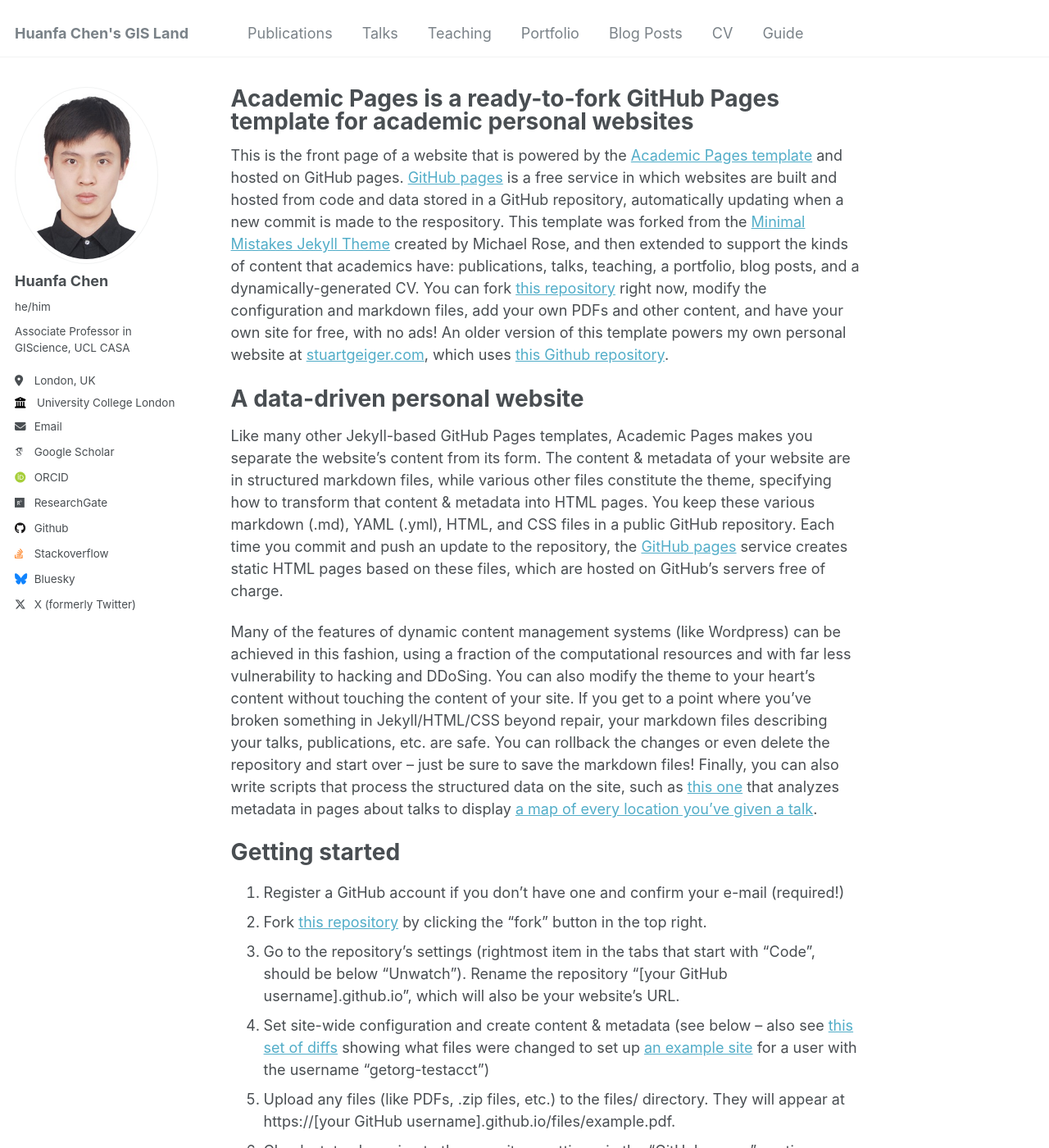
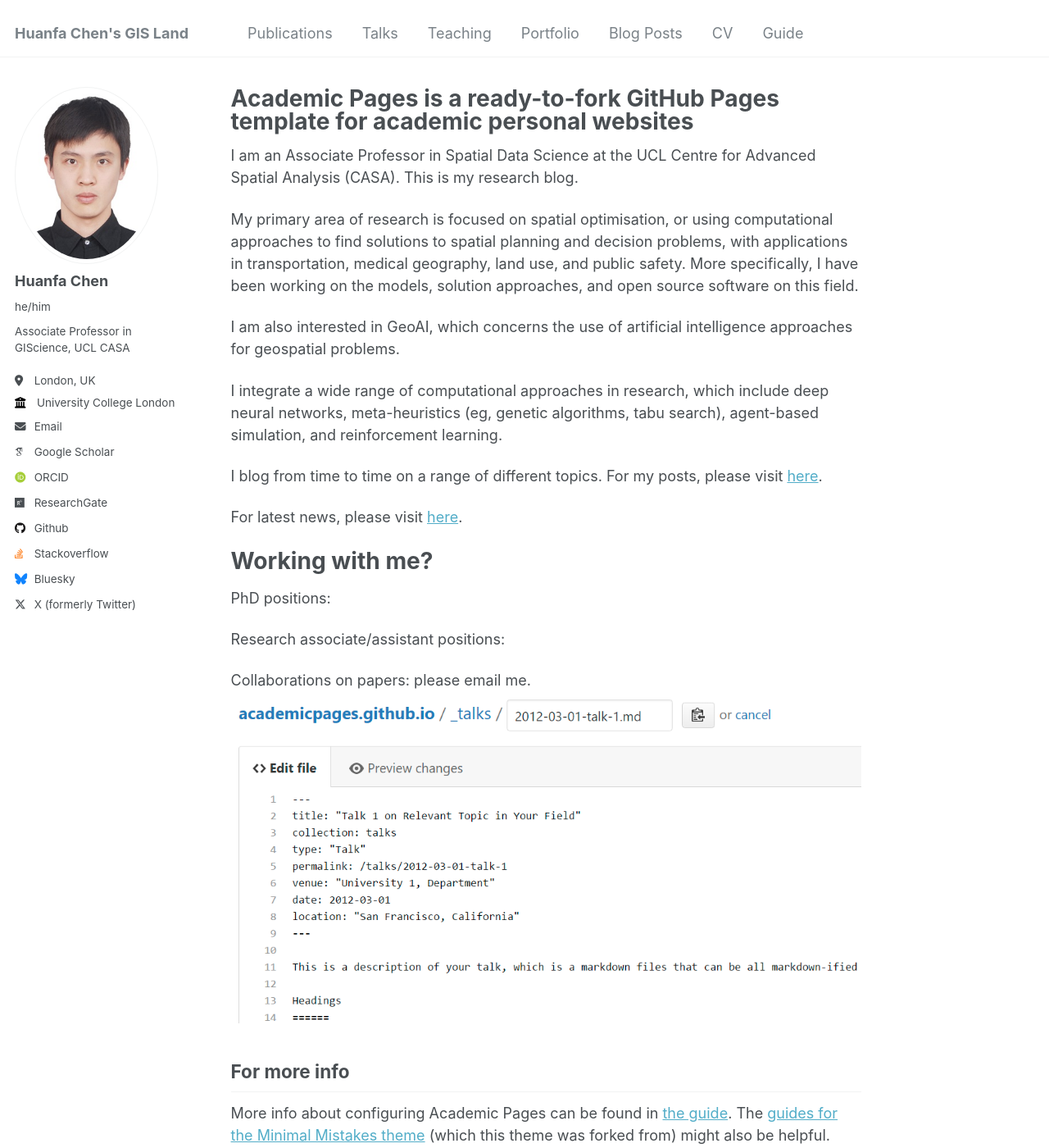
Before and after one commit to huanfachen/huanfachen.github.io, a Jekyll site: the page built from _pages/about.md, in a window 1280 px wide and 1400 px high. Shown: the whole window at 82% size. Built offline with Jekyll 4.4.1, drawn with Linux system fonts in a browser that asks for light colours; some web fonts are replaced; some of the changed text lies outside the part shown.

Commit message:
update about page

```diff
--- a/_pages/about.md
+++ b/_pages/about.md
@@ -7,41 +7,25 @@ redirect_from:
   - /about.html
 ---
 
-This is the front page of a website that is powered by the [Academic Pages template](https://github.com/academicpages/academicpages.github.io) and hosted on GitHub pages. [GitHub pages](https://pages.github.com) is a free service in which websites are built and hosted from code and data stored in a GitHub repository, automatically updating when a new commit is made to the respository. This template was forked from the [Minimal Mistakes Jekyll Theme](https://mmistakes.github.io/minimal-mistakes/) created by Michael Rose, and then extended to support the kinds of content that academics have: publications, talks, teaching, a portfolio, blog posts, and a dynamically-generated CV. You can fork [this repository](https://github.com/academicpages/academicpages.github.io) right now, modify the configuration and markdown files, add your own PDFs and other content, and have your own site for free, with no ads! An older version of this template powers my own personal website at [stuartgeiger.com](http://stuartgeiger.com), which uses [this Github repository](https://github.com/staeiou/staeiou.github.io).
+I am an Associate Professor in Spatial Data Science at the UCL Centre for Advanced Spatial Analysis (CASA). This is my research blog.
 
-A data-driven personal website
-======
-Like many other Jekyll-based GitHub Pages templates, Academic Pages makes you separate the website's content from its form. The content & metadata of your website are in structured markdown files, while various other files constitute the theme, specifying how to transform that content & metadata into HTML pages. You keep these various markdown (.md), YAML (.yml), HTML, and CSS files in a public GitHub repository. Each time you commit and push an update to the repository, the [GitHub pages](https://pages.github.com/) service creates static HTML pages based on these files, which are hosted on GitHub's servers free of charge.
+My primary area of research is focused on spatial optimisation, or using computational approaches to find solutions to spatial planning and decision problems, with applications in transportation, medical geography, land use, and public safety. More specifically, I have been working on the models, solution approaches, and open source software on this field.
 
-Many of the features of dynamic content management systems (like Wordpress) can be achieved in this fashion, using a fraction of the computational resources and with far less vulnerability to hacking and DDoSing. You can also modify the theme to your heart's content without touching the content of your site. If you get to a point where you've broken something in Jekyll/HTML/CSS beyond repair, your markdown files describing your talks, publications, etc. are safe. You can rollback the changes or even delete the repository and start over -- just be sure to save the markdown files! Finally, you can also write scripts that process the structured data on the site, such as [this one](https://github.com/academicpages/academicpages.github.io/blob/master/talkmap.ipynb) that analyzes metadata in pages about talks to display [a map of every location you've given a talk](https://academicpages.github.io/talkmap.html).
+I am also interested in GeoAI, which concerns the use of artificial intelligence approaches for geospatial problems.
 
-Getting started
-======
-1. Register a GitHub account if you don't have one and confirm your e-mail (required!)
-1. Fork [this repository](https://github.com/academicpages/academicpages.github.io) by clicking the "fork" button in the top right.
-1. Go to the repository's settings (rightmost item in the tabs that start with "Code", should be below "Unwatch"). Rename the repository "[your GitHub username].github.io", which will also be your website's URL.
-1. Set site-wide configuration and create content & metadata (see below -- also see [this set of diffs](http://archive.is/3TPas) showing what files were changed to set up [an example site](https://getorg-testacct.github.io) for a user with the username "getorg-testacct")
-1. Upload any files (like PDFs, .zip files, etc.) to the files/ directory. They will appear at https://[your GitHub username].github.io/files/example.pdf.
-1. Check status by going to the repository settings, in the "GitHub pages" section
+I integrate a wide range of computational approaches in research, which include deep neural networks, meta-heuristics (eg, genetic algorithms, tabu search), agent-based simulation, and reinforcement learning.
 
-Site-wide configuration
-------
-The main configuration file for the site is in the base directory in [_config.yml](https://github.com/academicpages/academicpages.github.io/blob/master/_config.yml), which defines the content in the sidebars and other site-wide features. You will need to replace the default variables with ones about yourself and your site's github repository. The configuration file for the top menu is in [_data/navigation.yml](https://github.com/academicpages/academicpages.github.io/blob/master/_data/navigation.yml). For example, if you don't have a portfolio or blog posts, you can remove those items from that navigation.yml file to remove them from the header.
+I blog from time to time on a range of different topics. For my posts, please visit [here]().
 
-Create content & metadata
-------
-For site content, there is one markdown file for each type of content, which are stored in directories like _publications, _talks, _posts, _teaching, or _pages. For example, each talk is a markdown file in the [_talks directory](https://github.com/academicpages/academicpages.github.io/tree/master/_talks). At the top of each markdown file is structured data in YAML about the talk, which the theme will parse to do lots of cool stuff. The same structured data about a talk is used to generate the list of talks on the [Talks page](https://academicpages.github.io/talks), each [individual page](https://academicpages.github.io/talks/2012-03-01-talk-1) for specific talks, the talks section for the [CV page](https://academicpages.github.io/cv), and the [map of places you've given a talk](https://academicpages.github.io/talkmap.html) (if you run this [python file](https://github.com/academicpages/academicpages.github.io/blob/master/talkmap.py) or [Jupyter notebook](https://github.com/academicpages/academicpages.github.io/blob/master/talkmap.ipynb), which creates the HTML for the map based on the contents of the _talks directory).
+For latest news, please visit [here]().
 
-**Markdown generator**
+# Working with me?
 
-I have also created [a set of Jupyter notebooks](https://github.com/academicpages/academicpages.github.io/tree/master/markdown_generator
-) that converts a CSV containing structured data about talks or presentations into individual markdown files that will be properly formatted for the Academic Pages template. The sample CSVs in that directory are the ones I used to create my own personal website at stuartgeiger.com. My usual workflow is that I keep a spreadsheet of my publications and talks, then run the code in these notebooks to generate the markdown files, then commit and push them to the GitHub repository.
+PhD positions:
 
-How to edit your site's GitHub repository
-------
-Many people use a git client to create files on their local computer and then push them to GitHub's servers. If you are not familiar with git, you can directly edit these configuration and markdown files directly in the github.com interface. Navigate to a file (like [this one](https://github.com/academicpages/academicpages.github.io/blob/master/_talks/2012-03-01-talk-1.md) and click the pencil icon in the top right of the content preview (to the right of the "Raw | Blame | History" buttons). You can delete a file by clicking the trashcan icon to the right of the pencil icon. You can also create new files or upload files by navigating to a directory and clicking the "Create new file" or "Upload files" buttons.
+Research associate/assistant positions:
 
-Example: editing a markdown file for a talk
+Collaborations on papers: please email me.
 ![Editing a markdown file for a talk](/images/editing-talk.png)
 
 For more info
```
